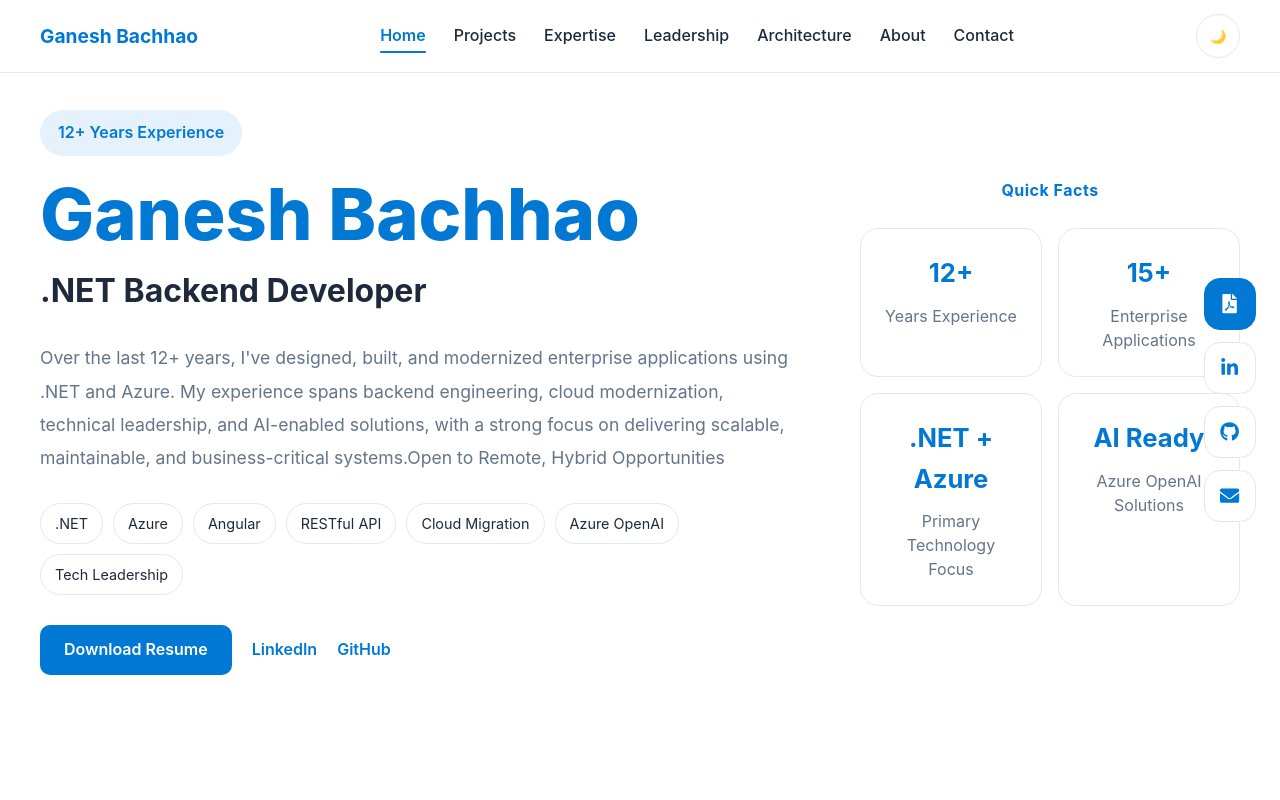
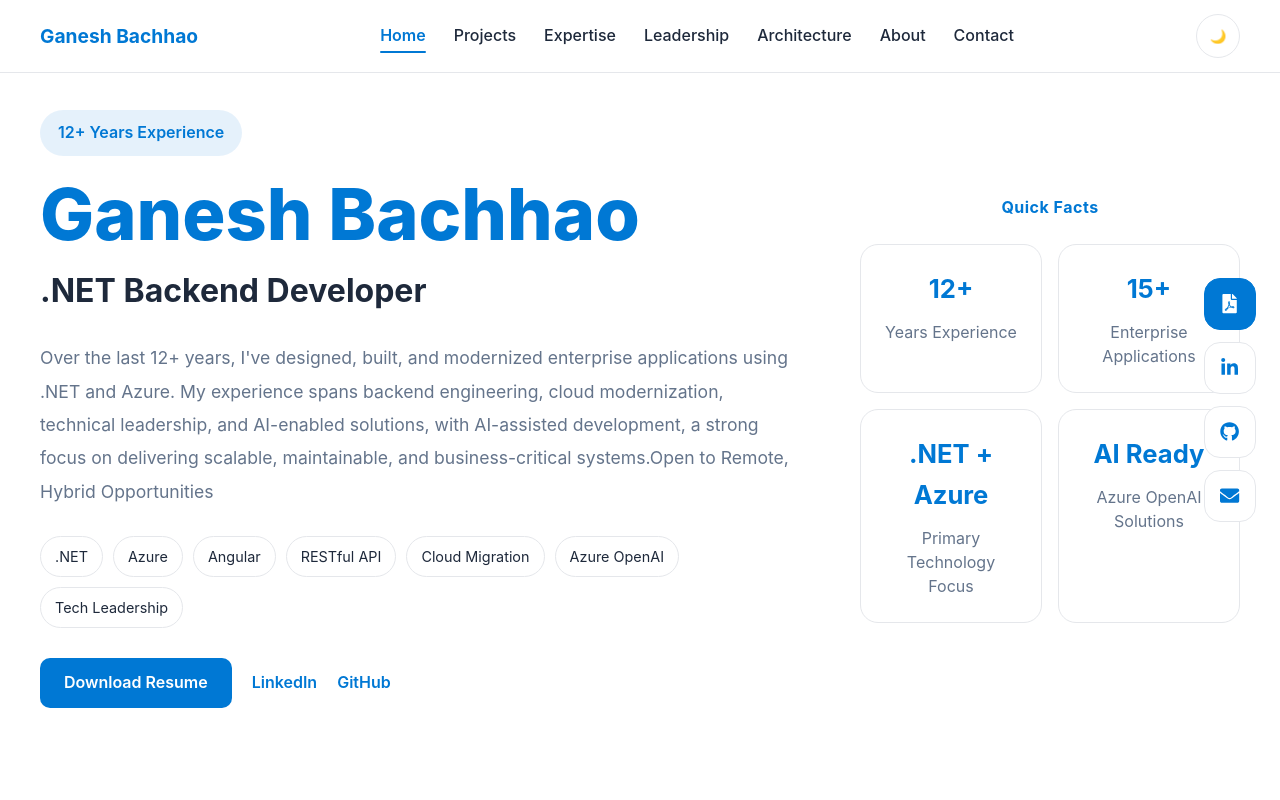
Before and after one commit to GaneshBachhao/ganeshbachhao.github.io, a React (Vite) app: page / in a window 1280 px wide. Shown: the top 800 px of the page. Built offline with nearby package versions, Linux system fonts and the light colour scheme.

Commit message:
updates content

```diff
--- a/src/components/About/About.tsx
+++ b/src/components/About/About.tsx
@@ -32,9 +32,9 @@ const About = () => {
             <p>
               I enjoy solving complex technical challenges, improving system
               reliability, mentoring engineers, and turning business
-              requirements into practical technology solutions. My focus is on
-              building maintainable systems that balance business needs,
-              scalability, and long-term sustainability.
+              requirements into practical technology solutions with AI-assisted
+              development. My focus is on building maintainable systems that
+              balance business needs, scalability, and long-term sustainability.
             </p>
 
             <div className="about-metrics">
--- a/src/components/Footer/Footer.tsx
+++ b/src/components/Footer/Footer.tsx
@@ -5,7 +5,7 @@ const Footer = () => {
     <footer className="footer">
       <div className="container footer-content">
         <div className="footer-brand">
-          <p>.NET • Angular • Azure • AI Solutions</p>
+          <p>.NET • Angular • Azure • AI Solutions • AI Assisted Development</p>
           <p>
             Turning business requirements into scalable and maintainable
             software solutions.
--- a/src/components/Hero/Hero.tsx
+++ b/src/components/Hero/Hero.tsx
@@ -43,8 +43,8 @@ const Hero = () => {
             Over the last 12+ years, I've designed, built, and modernized
             enterprise applications using .NET and Azure. My experience spans
             backend engineering, cloud modernization, technical leadership, and
-            AI-enabled solutions, with a strong focus on delivering scalable,
-            maintainable, and business-critical systems.
+            AI-enabled solutions, with AI-assisted development, a strong focus
+            on delivering scalable, maintainable, and business-critical systems.
             <span>Open to Remote, Hybrid Opportunities</span>
           </p>
 
```
